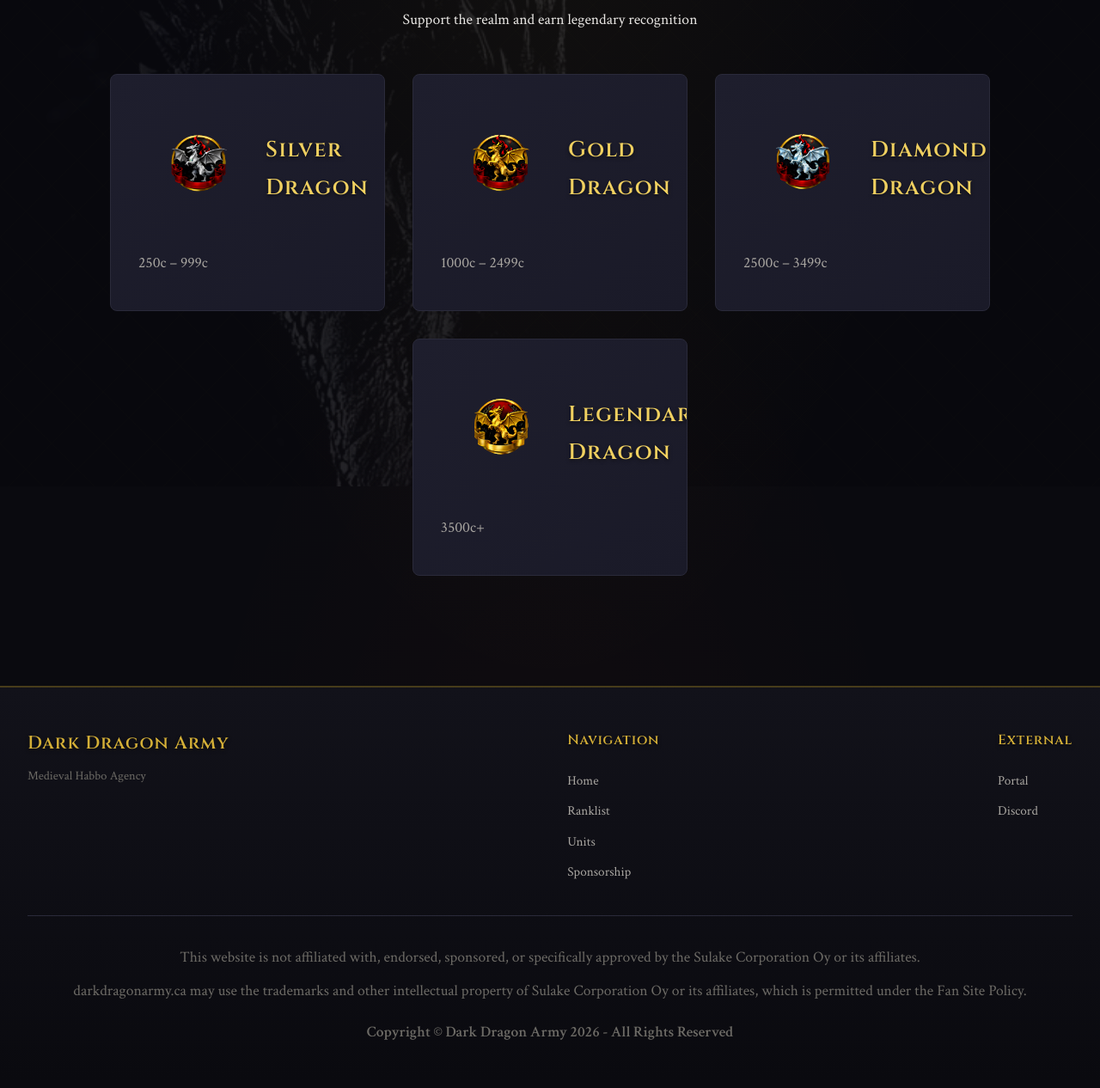
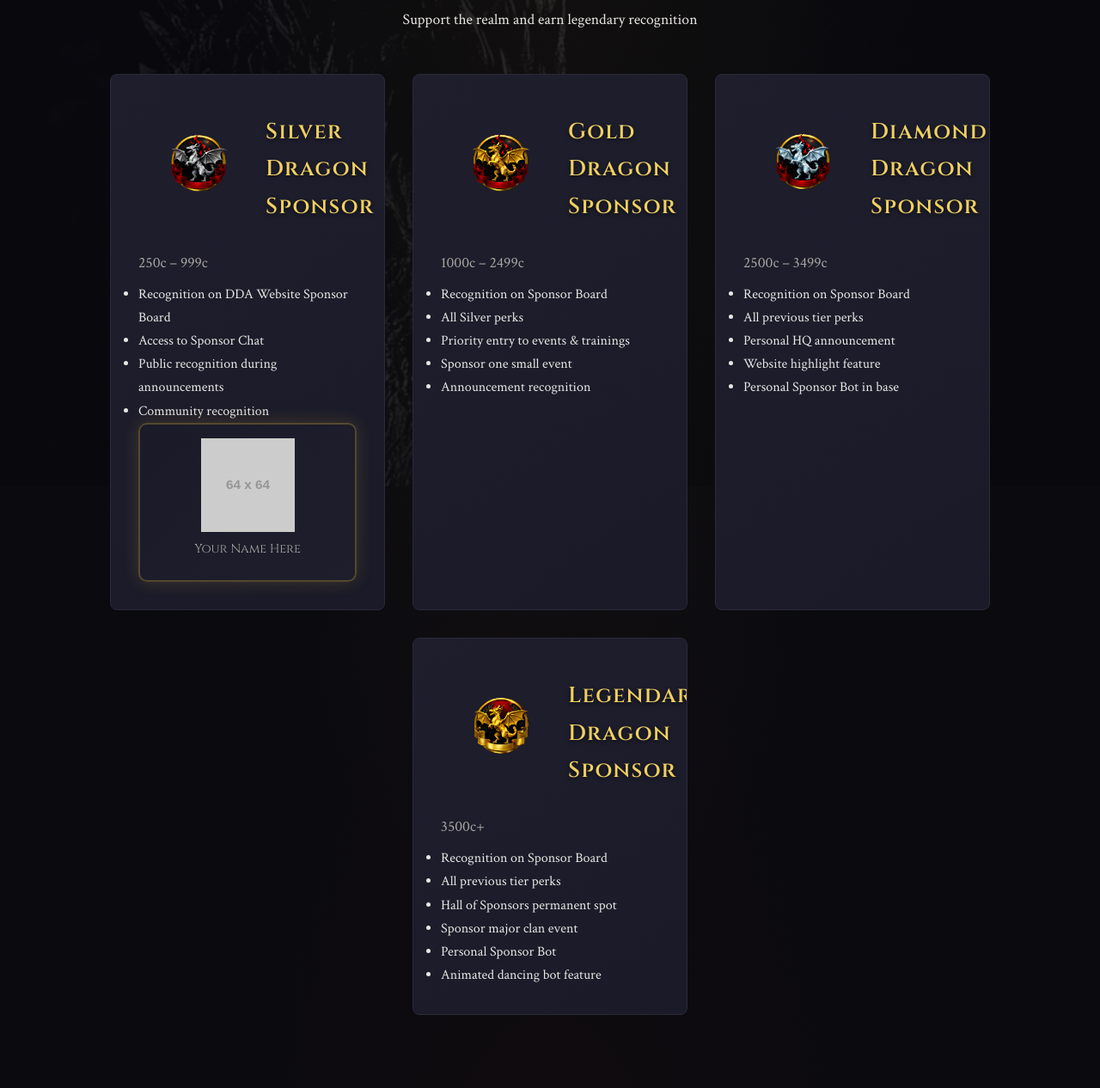
Before and after one commit to darkdragonarmy/darkdragonarmy-site, a plain HTML site: page sponsorship.html in a window 1280 px wide. Shown: the part 234-1500 px from the top of the page at 86% size. Drawn offline with Linux system fonts and the light colour scheme; placeholder pictures from the web are drawn by us.

Commit message:
Update sponsorship.html

```diff
--- a/sponsorship.html
+++ b/sponsorship.html
@@ -46,26 +46,78 @@
 
 <div class="cards-grid">
 
-<div class="card">
-<h3><img src="images/Silver Dragon Sponsor.png" class="unit-icon">Silver Dragon</h3>
-<p>250c – 999c</p>
+<div class="card sponsor-card">
+
+<h3><img src="images/Silver Dragon Sponsor.png" class="unit-icon">Silver Dragon Sponsor</h3>
+<p class="tier-price">250c – 999c</p>
+
+<ul class="perk-list">
+<li>Recognition on DDA Website Sponsor Board</li>
+<li>Access to Sponsor Chat</li>
+<li>Public recognition during announcements</li>
+<li>Community recognition</li>
+</ul>
+
+<div class="sponsor-showcase">
+    <div class="avatar-container">
+        <img src="https://via.placeholder.com/64" alt="Sponsor">
+        <p class="avatar-name">Your Name Here</p>
+    </div>
 </div>
 
-<div class="card">
-<h3><img src="images/Gold Dragon Sponsor.png" class="unit-icon">Gold Dragon</h3>
-<p>1000c – 2499c</p>
 </div>
 
-<div class="card">
-<h3><img src="images/Diamond Dragon Sponsor.png" class="unit-icon">Diamond Dragon</h3>
-<p>2500c – 3499c</p>
+<div class="card sponsor-card">
+
+<h3><img src="images/Gold Dragon Sponsor.png" class="unit-icon">Gold Dragon Sponsor</h3>
+<p class="tier-price">1000c – 2499c</p>
+
+<ul class="perk-list">
+<li>Recognition on Sponsor Board</li>
+<li>All Silver perks</li>
+<li>Priority entry to events & trainings</li>
+<li>Sponsor one small event</li>
+<li>Announcement recognition</li>
+</ul>
+
+<div class="sponsor-showcase"></div>
+
 </div>
 
-<div class="card">
-<h3><img src="images/Legendary Dragon Sponsor.png" class="unit-icon">Legendary Dragon</h3>
-<p>3500c+</p>
+<div class="card sponsor-card">
+
+<h3><img src="images/Diamond Dragon Sponsor.png" class="unit-icon">Diamond Dragon Sponsor</h3>
+<p class="tier-price">2500c – 3499c</p>
+
+<ul class="perk-list">
+<li>Recognition on Sponsor Board</li>
+<li>All previous tier perks</li>
+<li>Personal HQ announcement</li>
+<li>Website highlight feature</li>
+<li>Personal Sponsor Bot in base</li>
+</ul>
+
+<div class="sponsor-showcase"></div>
+
 </div>
 
+<div class="card sponsor-card legendary">
+
+<h3><img src="images/Legendary Dragon Sponsor.png" class="unit-icon">Legendary Dragon Sponsor</h3>
+<p class="tier-price">3500c+</p>
+
+<ul class="perk-list">
+<li>Recognition on Sponsor Board</li>
+<li>All previous tier perks</li>
+<li>Hall of Sponsors permanent spot</li>
+<li>Sponsor major clan event</li>
+<li>Personal Sponsor Bot</li>
+<li>Animated dancing bot feature</li>
+</ul>
+
+<div class="sponsor-showcase"></div>
+
+</div>
 </div>
 
 </div>
```
